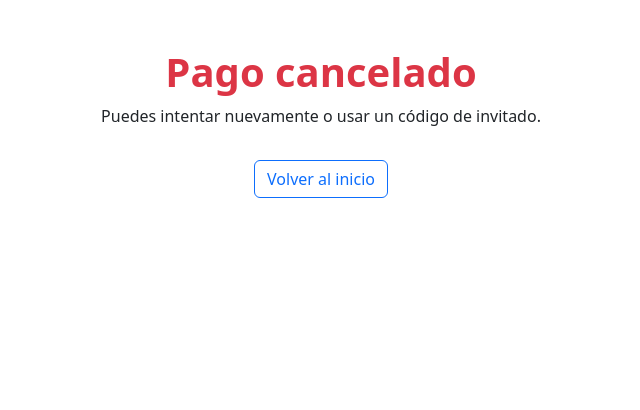
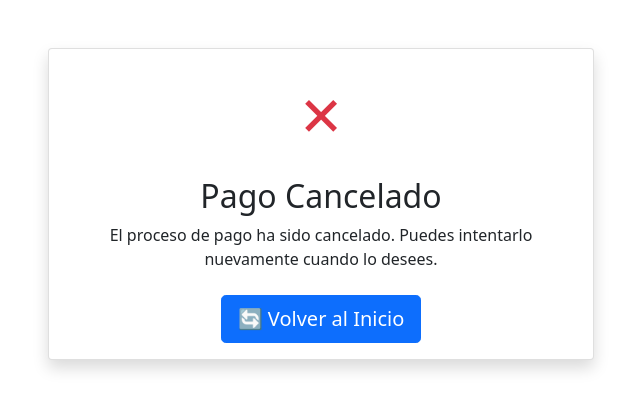
Before and after one commit to tomasitouch/inertiax-calculadora, a Flask app: page /cancel in a window 1280 px wide. Shown: the top 410 px of the page, without its empty margins (319-959 px from the left). Run offline with Flask 3, Linux system fonts and the light colour scheme.

Commit message:
Update cancel.html

```diff
--- a/templates/cancel.html
+++ b/templates/cancel.html
@@ -1,13 +1,29 @@
 <!DOCTYPE html>
 <html lang="es">
 <head>
-  <meta charset="UTF-8">
-  <title>Pago Cancelado | InertiaX</title>
-  <link href="https://cdn.jsdelivr.net/npm/bootstrap@5.3.3/dist/css/bootstrap.min.css" rel="stylesheet">
+    <meta charset="UTF-8">
+    <meta name="viewport" content="width=device-width, initial-scale=1.0">
+    <title>Pago Cancelado - InertiaX</title>
+    <link href="https://cdn.jsdelivr.net/npm/bootstrap@5.1.3/dist/css/bootstrap.min.css" rel="stylesheet">
 </head>
-<body class="text-center py-5">
-  <h1 class="text-danger fw-bold">Pago cancelado</h1>
-  <p>Puedes intentar nuevamente o usar un código de invitado.</p>
-  <a href="/" class="btn btn-outline-primary mt-3">Volver al inicio</a>
+<body>
+    <div class="container mt-5">
+        <div class="row justify-content-center">
+            <div class="col-md-6">
+                <div class="card shadow">
+                    <div class="card-body text-center">
+                        <div class="text-danger mb-3" style="font-size: 4rem;">✗</div>
+                        <h2 class="card-title">Pago Cancelado</h2>
+                        <p class="card-text">El proceso de pago ha sido cancelado. Puedes intentarlo nuevamente cuando lo desees.</p>
+                        <div class="mt-4">
+                            <a href="/" class="btn btn-primary btn-lg">
+                                🔄 Volver al Inicio
+                            </a>
+                        </div>
+                    </div>
+                </div>
+            </div>
+        </div>
+    </div>
 </body>
 </html>
```
